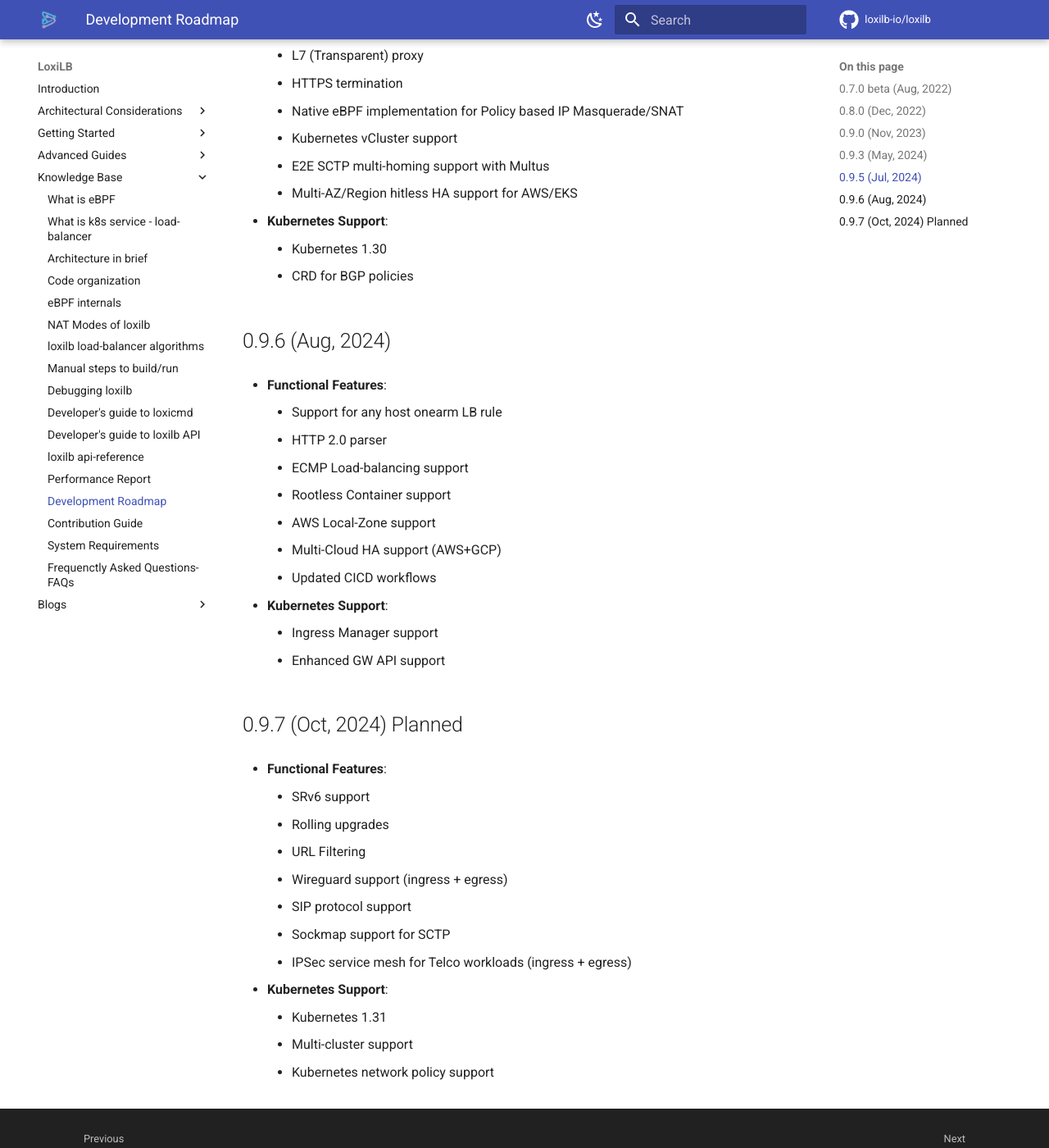
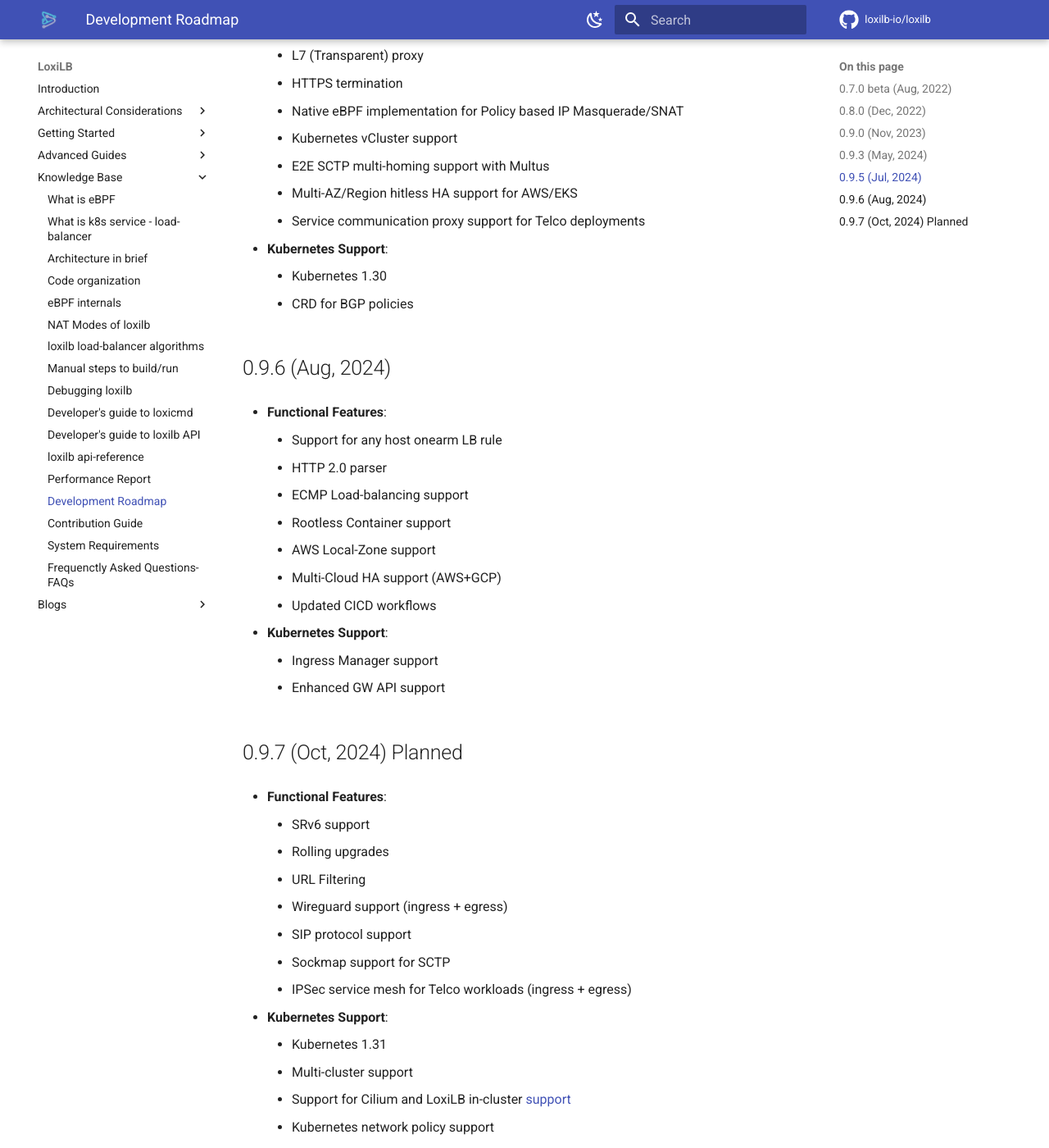
Before and after one commit to loxilb-io/loxilbdocs, an MkDocs documentation site: the page built from docs/roadmap.md, in a window 1280 px wide and 1400 px high, scrolled down 3441 px. Shown: the whole window at 82% size. Built offline with MkDocs 1.6.1 and Material for MkDocs 9.7.7, drawn with Linux system fonts in a browser that asks for light colours; comment, search, counter and statistics services are not loaded.

Commit message:
Update roadmap.md

```diff
--- a/docs/roadmap.md
+++ b/docs/roadmap.md
@@ -111,6 +111,7 @@
     - Kubernetes vCluster support
     - E2E SCTP multi-homing support with Multus
     - Multi-AZ/Region hitless HA support for AWS/EKS
+    - Service communication proxy support for Telco deployments
 
 - **Kubernetes Support**:
     - Kubernetes 1.30
@@ -144,4 +145,5 @@
 - **Kubernetes Support**:
     - Kubernetes 1.31
     - Multi-cluster support
+    - Support for Cilium and LoxiLB in-cluster [support](https://github.com/loxilb-io/kube-loxilb/issues/158)
     - Kubernetes network policy support
```
